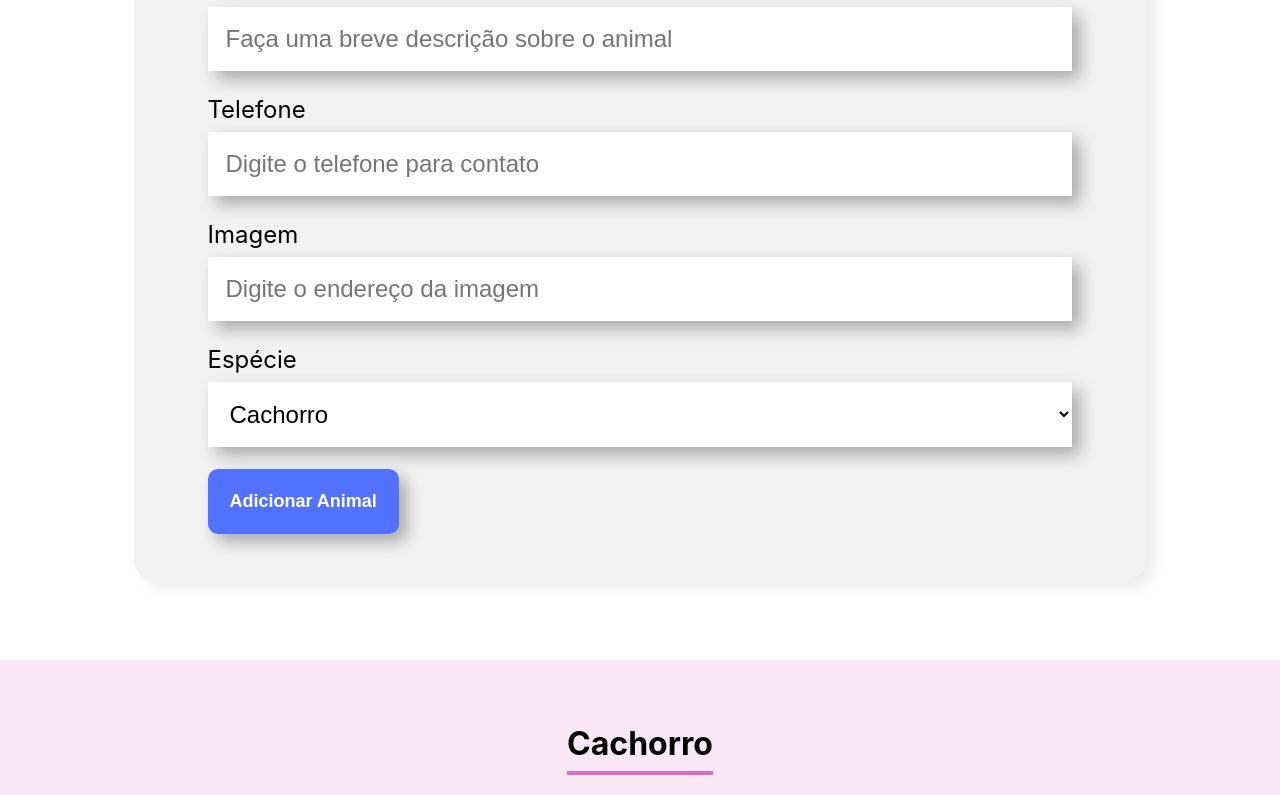
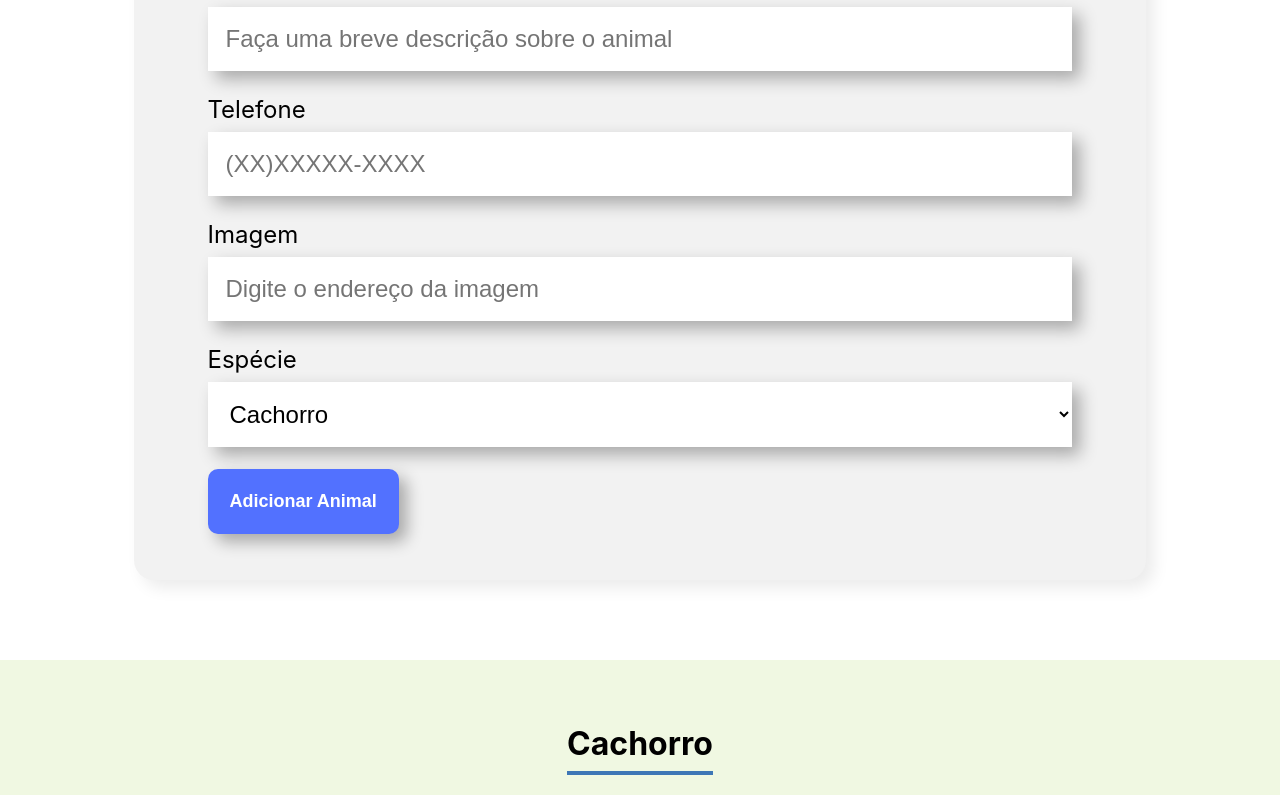
Before and after one commit to DudaAl3ix0/myproject, a React (Create React App) app: page / in a window 1280 px wide. Shown: the part 785-1580 px from the top of the page. Built offline with nearby package versions, Linux system fonts and the light colour scheme.

Commit message:
Card do animal criado
Card do animal criado ao apertar o botão, já há o filter para adicionar o animal no lugar correto (gato ou cachorro).

```diff
--- a/src/App.js
+++ b/src/App.js
@@ -2,8 +2,22 @@ import { useState } from 'react';
 import Banner from './componentes/Banner/Banner';
 import Especie from './componentes/Especie';
 import Formulario from './componentes/Formulario';
+import Animal from './componentes/Animal';
 
 function App() {
+
+  const especies = [
+    {
+    nome:'Cachorro',
+    corBorda:'#3E77B6',
+    corDeFundo:'#F0F8E2',
+    },
+    {
+    nome:'Gato',
+    corBorda:'#72418C' ,
+    corDeFundo:'#DFDBE1',
+    }
+  ]
 
   const [animais, setAnimais] = useState([])
 
@@ -15,11 +29,18 @@ function App() {
     return (
       <div className="App">
       <Banner/>
-      <Formulario aoAnimalCadastrado ={animal => aoNovoAnimalCadastrado(animal)}/>
-      <Especie nome= "Cachorro"/>
-      <Especie nome= "Gato"/>
+      <Formulario especies={especies.map(especie => especie.nome)} aoAnimalCadastrado ={animal => aoNovoAnimalCadastrado(animal)}/>
+      {especies.map(especie =>
+        <Especie key={especie.nome}
+        nome={especie.nome}
+        corBorda={especie.corBorda}
+        corDeFundo={especie.corDeFundo}
+        animais = {animais.filter(animal => animal.especie == especie.nome)}
+        />)}
+
+
       </div>
-    );
+    )
   }
 
 export default App;
--- /dev/null
+++ b/src/componentes/Animal/Animal.css
@@ -0,0 +1,45 @@
+.Animal {
+    width: 280px;
+    margin-top: 16px;
+}
+
+.Animal .cabecalho {
+    background-color:  #F0F0F0;
+    border-radius: 10px 10px 0px 0px;
+}
+.Animal img {
+    width: 250px;
+    border-radius: 50%;
+    position: relative;
+    bottom: -50px;
+}
+
+.Animal .rodape {
+    background: #FFFFFF;
+    box-shadow: 5px 5px 15px rgba(0, 0, 0, 0.08);
+    border-radius: 0px 0px 10px 10px;
+    padding-top: 90px;
+    padding-bottom: 30px;
+}
+
+.Animal .rodape h3 {
+    color: #6278F7;
+    font-size: 20px;
+    line-height: 22px;
+    font-weight: bold;
+
+}
+
+.Animal .rodape h4 {
+    font-size: 16px;
+    line-height: 22px;
+    color: #212121;
+
+}
+
+.Animal .rodape h5 {
+    font-size: 16px;
+    line-height: 22px;
+    color: #212121;
+    margin-bottom: 8px;
+}
--- /dev/null
+++ b/src/componentes/Animal/index.js
@@ -0,0 +1,18 @@
+import './Animal.css'
+
+const Animal = ({imagem, nome, descricao, telefone}) =>{
+    return(
+        <div className='Animal'>
+            <div className='cabecalho'>
+                <img src={imagem} alt={nome}></img>
+            </div>
+            <div className='rodape'>
+                <h3>{nome}</h3>
+                <h4>{descricao}</h4>
+                <h5>{telefone}</h5>
+            </div>
+        </div>
+
+    )
+}
+export default Animal
--- a/src/componentes/Especie/Especie.css
+++ b/src/componentes/Especie/Especie.css
@@ -1,12 +1,18 @@
 .especie{
     text-align: center;
     padding: 32px;
-    background-color: #fae9f5;
 }
 
 .especie h3{
     font-size: 32px;
-    border-bottom: 4px solid #DB6EBF;
+    border-bottom: 4px solid;
     display: inline-block;
     padding-bottom: 8px;
 }
+
+.especies{
+    display:flex;
+    justify-content: space-around;
+    margin-top: 32px;
+    flex-wrap: wrap;
+}
--- a/src/componentes/Especie/index.js
+++ b/src/componentes/Especie/index.js
@@ -1,9 +1,22 @@
+import Animal from '../Animal'
 import './Especie.css'
 
 const Especie = (props) => {
+
+    const css = {backgroundColor:props.corDeFundo}
+    const cssH3 = {borderColor:props.corBorda}
+
     return(
-        <section className='especie'>
-            <h3>{props.nome}</h3>
+        <section className='especie' style={css}>
+            <h3 style={cssH3}>{props.nome}</h3>
+            <div className='especies'>
+                    {props.animais.map(animal =>
+                    <Animal nome={animal.nome}
+                    descricao={animal.descricao}
+                    telefone={animal.telefone}
+                    imagem={animal.imagem}
+                    />)}
+            </div>
         </section>
 
     )
--- a/src/componentes/Formulario/index.js
+++ b/src/componentes/Formulario/index.js
@@ -5,16 +5,11 @@ import Dropdown from '../Dropdown';
 import './Formulario.css';
 
 const Formulario = (props) => {
-    const Especies = [
-        'Cachorro',
-        'Gato',
-    ]
-
     const [nome, setNome] = useState('')
     const [descricao, setDescricao] = useState('')
     const [telefone, setTelefone] = useState('')
     const [imagem, setImagem] = useState('')
-    const [especies, setEspecies] = useState('')
+    const [especie, setEspecie] = useState('')
 
 
     const aoSalvar = (evento) => {
@@ -24,7 +19,7 @@ const Formulario = (props) => {
         descricao: descricao,
         telefone: telefone,
         imagem: imagem,
-        especies: especies
+        especie: especie
     })
     }
 
@@ -50,7 +45,7 @@ const Formulario = (props) => {
 
             <CampoTexto
                 label='Telefone'
-                placeholder="Digite o telefone para contato"
+                placeholder="(XX)XXXXX-XXXX"
                 valor = {telefone}
                 aoAlterado = {valor => setTelefone(valor)}
             />
@@ -65,9 +60,9 @@ const Formulario = (props) => {
             <Dropdown
             obrigatorio = {true}
             label='Espécie'
-            itens={Especies}
-            valor = {especies}
-            aoAlterado = {valor => setEspecies(valor)}
+            itens={props.especies}
+            valor = {especie}
+            aoAlterado = {valor => setEspecie(valor)}
             />
 
             <Button>
```
